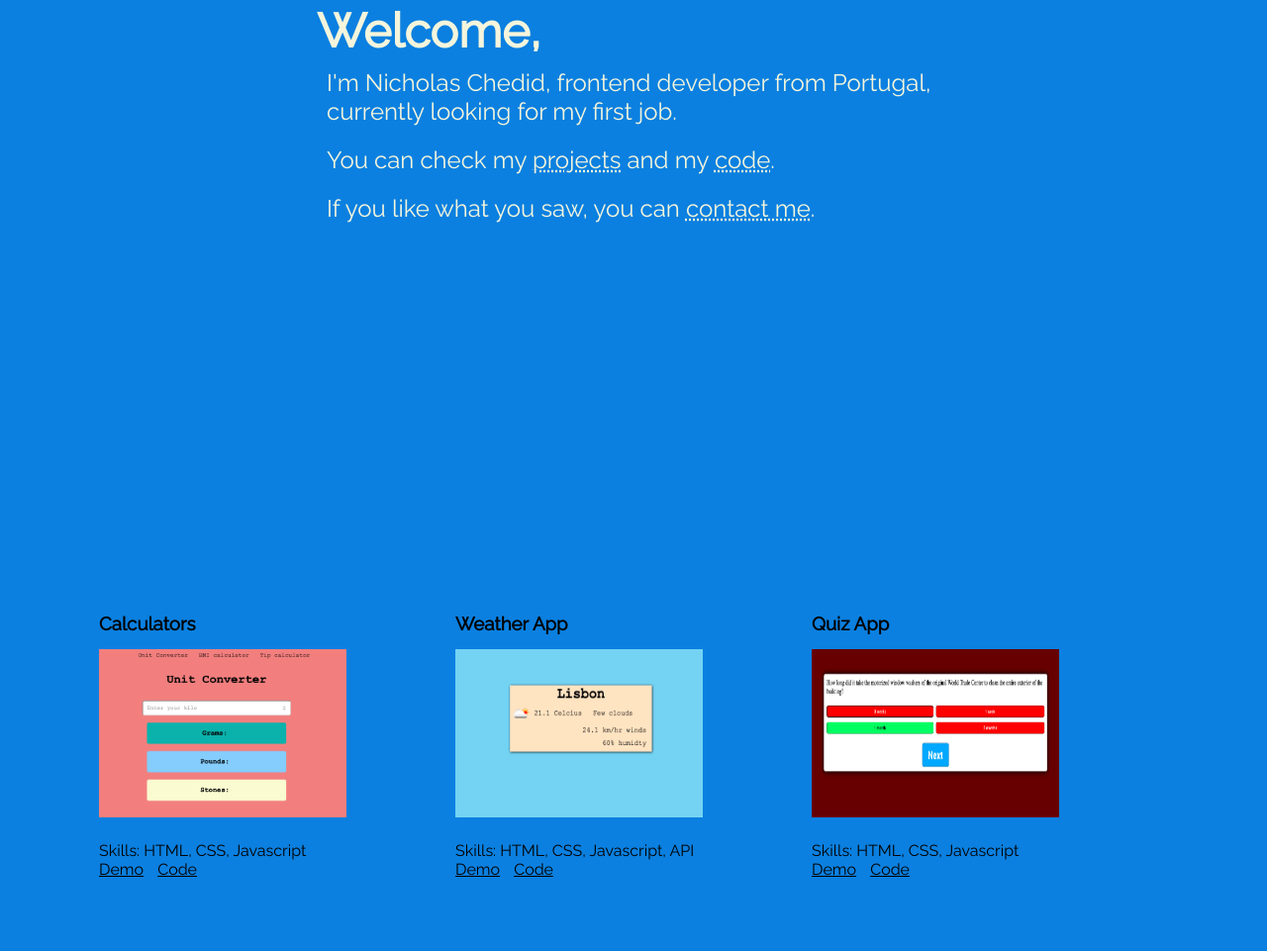
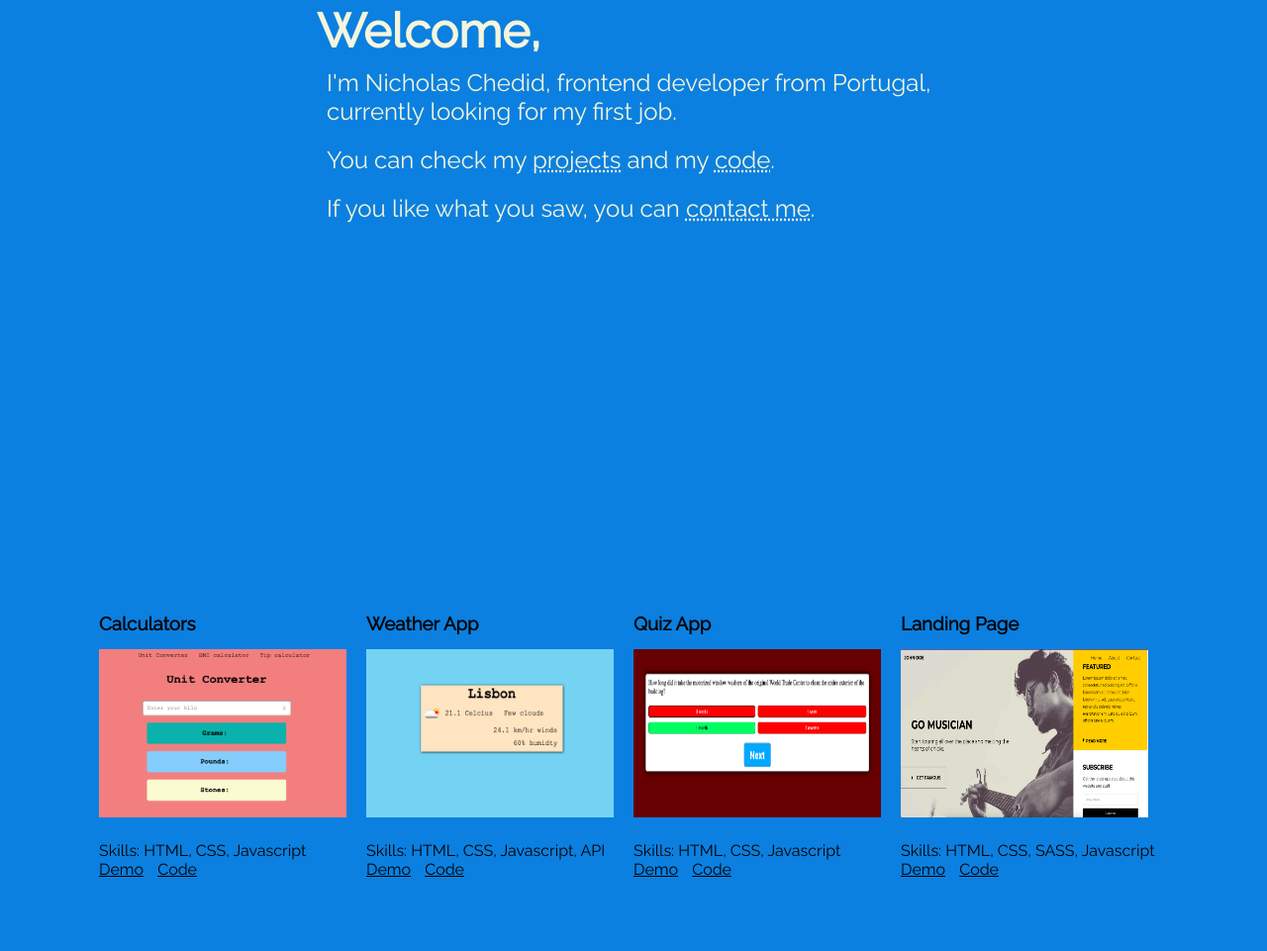
Before and after one commit to nicholasfc/website, a plain HTML site: page index.html in a window 1280 px wide. Shown: the part 281-1242 px from the top of the page at 99% size. Drawn offline with Linux system fonts and the light colour scheme.

Commit message:
Added Landing Page Project

```diff
--- a/index.html
+++ b/index.html
@@ -58,6 +58,15 @@
           <a href="https://nicholasfc.github.io/Quiz-App/">Code</a>
         </div>
       </div>
+      <div class="project">
+        <h3>Landing Page</h3>
+        <img src="img/landing-page.png" alt="" />
+        <div class="info">
+          <p>Skills: HTML, CSS, SASS, Javascript</p>
+          <a href="https://github.com/nicholasfc/Landing-Page">Demo</a>
+          <a href="https://nicholasfc.github.io/Landing-Page/">Code</a>
+        </div>
+      </div>
     </section>
   </body>
 </html>
```
Also changed, not shown: img/landing-page.png (added).
